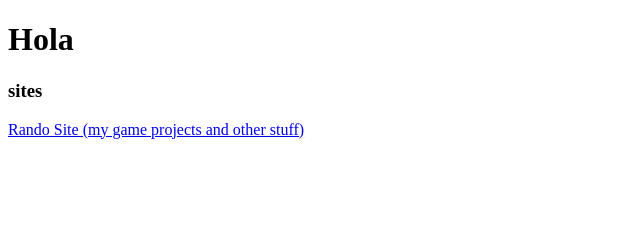
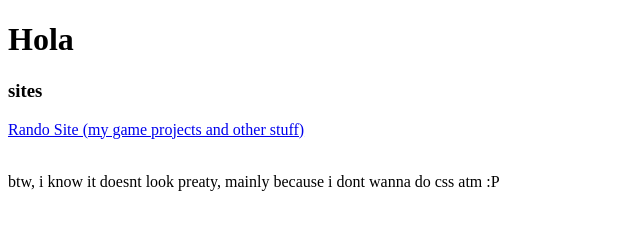
Before and after one commit to Idioz77983/Idioz77983, a plain HTML site: page index.html in a window 1280 px wide. Shown: the whole page, without its empty margins (0-640 px from the left). Drawn offline with Linux system fonts and the light colour scheme.

Commit message:
added some style :)

```diff
--- a/index.html
+++ b/index.html
@@ -2,10 +2,13 @@
 <html>
   <head>
     <title>Idz's totally cool page</title>
+    <link rel="icon" type="image/x-icon" href="icon.ico">
   </head>
   <body>
     <h1>Hola</h1>
     <h3>sites</h3>
-    <a href="randosite/">Rando Site (my game projects and other stuff)</a>
+    <a href="randosite/">Rando Site (my game projects and other stuff)</a><br>
+    <br>
+    <p>btw, i know it doesnt look preaty, mainly because i dont wanna do css atm :P</p>
   </body>
 </html>
```
Also changed, not shown: icon.ico (added), style.css (added).
